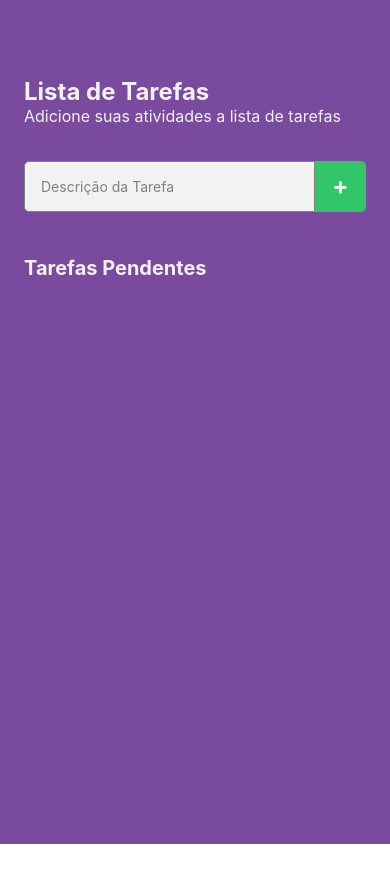
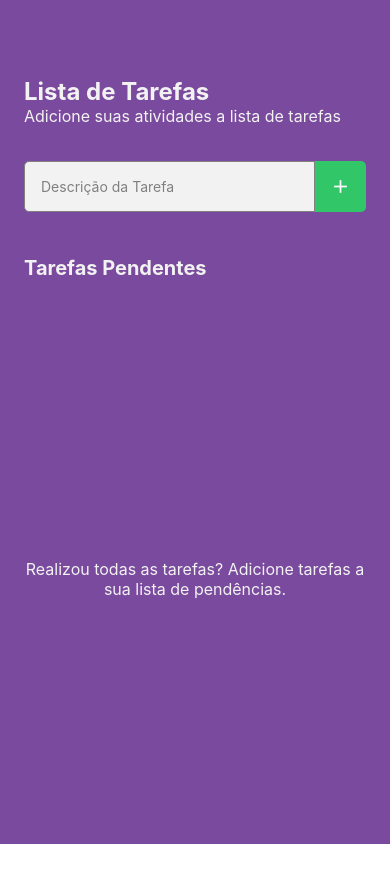
Before and after one commit to zarkye/provab1, a React Native app: screen / in a window 390 px wide. Before the commit the page ends 844 px from the top, so only its background shows below. Built offline with nearby package versions, Linux system fonts and the light colour scheme.

Commit message:
Texto quando a flatlist está vazia adicionado, arrumei o componente Product, agora mostra do jeito certo na tela

```diff
--- a/src/screens/Home/index.tsx
+++ b/src/screens/Home/index.tsx
@@ -1,9 +1,9 @@
 import { useState } from 'react';
 import { styles } from './styles'
-import {View, FlatList, Text, TextInput, TouchableOpacity, Alert} from 'react-native'
+import {View, FlatList, Text, TextInput, TouchableOpacity, Alert, Image} from 'react-native'
 import Product from '../components/Product';
 
-interface Produto {
+interface Tarefa {
     name: string,
 }
 
@@ -11,15 +11,37 @@ export default function Home(){
 
 
     const [newProduct, setNewProduct] = useState("")
-    const [products, setProducts] = useState<Produto[]>([])
+    const [products, setProducts] = useState<Tarefa[]>([])
+
+    function emptyList(){
+        return (
+            <View style={styles.emptyList}>
+                <Text style={styles.emptyListText}>Realizou todas as tarefas? Adicione tarefas a sua lista de pendências.</Text>
+            </View>
+        )
+    }
 
     function handleOnAdd(){
+        if(newProduct.trim() === ""){
+            return Alert.alert("Nome da tarefa inválida")
+        }else if(products.some(p => p.name === newProduct)){
+            return Alert.alert("Tarefa já Existe")
+        }
         setProducts([...products, {name: newProduct}])
+        setNewProduct("")
     }
 
     function handleOnRemove(name: string){
-        setProducts(products.filter((item) => item.name !== name))
-        setNewProduct("")
+        return Alert.alert("Remover", `Deseja remover o produto ${name}?`, [
+            {
+                text: 'Sim',
+                onPress: () => setProducts(products.filter((item) => item.name !== name))
+            },
+            {
+                text: "Não",
+            }
+        ])
+
     }
 
     return (
@@ -38,23 +60,26 @@ export default function Home(){
                     >
                 </TextInput>
                 <TouchableOpacity style={styles.addButton} onPress={handleOnAdd}>
-                    <Text style={styles.titleText}>+</Text>
+                    <Image
+                        source={require('../../../assets/add.png')}
+                    />
                 </TouchableOpacity>
             </View>
             <Text style={styles.pendindTasksText}>
                 Tarefas Pendentes
             </Text>
-            <FlatList
+            <View>
+                <FlatList
                 data={products}
                 renderItem={({item}) =>
-                    <Product name={item.name} onRemove={() => handleOnRemove(item.name)}>
-                    </Product>
+                    <Product name={item.name} onRemove={() => handleOnRemove(item.name)}></Product>
                 }
                 keyExtractor={(item) => item.name}
+                ListEmptyComponent={emptyList}
+                scrollEnabled={products.length > 0}
                 showsVerticalScrollIndicator={false}
-                scrollEnabled={products.length > 0}
-                style={styles.list}
             />
+            </View>
         </View>
     );
 }
--- a/src/screens/Home/styles.tsx
+++ b/src/screens/Home/styles.tsx
@@ -59,6 +59,20 @@ export const styles = StyleSheet.create({
         marginTop: 34,
     },
     list: {
+        width: "100%"
+    },
+    emptyList: {
+        width: "100%",
+        height: 579,
+        justifyContent: "center",
+        alignItems: "center"
+    },
+    emptyListText: {
+        textAlign: "center",
+        fontSize: 16,
+        fontWeight: 400,
+        lineHeight: 19.2,
+        color: "#F2F2F2"
 
     }
 })
--- a/src/screens/components/Product.tsx
+++ b/src/screens/components/Product.tsx
@@ -23,14 +23,13 @@ export default function Product(props: Props){
 
 const styles = StyleSheet.create({
     container: {
-        width: 345,
-        height: 44,
+        flex: 1,
         flexDirection: "row",
         marginBottom: 8,
 
     },
     productText: {
-        width: 301,
+        width: 322,
         backgroundColor: "#F2F2F2",
         borderTopLeftRadius: 5,
         borderBottomLeftRadius: 5,
```
